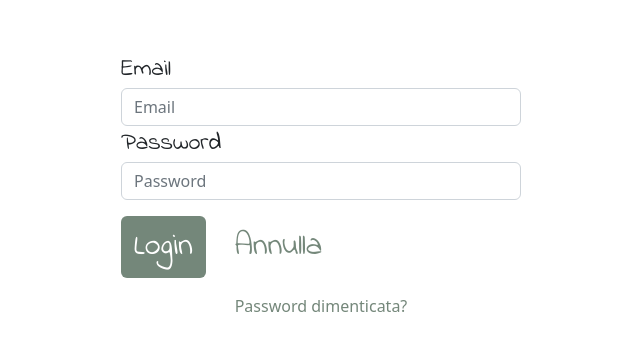
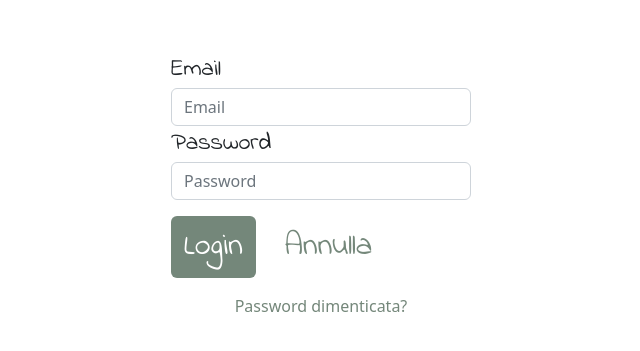
Before and after one commit to KingBrado/allevamento-precious-paws, a React (Create React App) app: page /login in a window 1280 px wide. Shown: the part 215-566 px from the top of the page, without its empty margins (319-959 px from the left). Built offline with nearby package versions, Linux system fonts and the light colour scheme; no server answers; a web font is replaced by a local one.

Commit message:
fix min-width for login and forgotten password

```diff
--- a/src/components/ForgottenPassword.js
+++ b/src/components/ForgottenPassword.js
@@ -40,7 +40,7 @@ export default function Login() {
       className="d-flex justify-content-center align-items-center"
       style={{ minHeight: "100vh" }}
     >
-      <form style={{ minWidth: "400px" }} onSubmit={handleSubmit}>
+      <form style={{ minWidth: "300px" }} onSubmit={handleSubmit}>
         <div className="form-group">
           <label htmlFor="email" style={cardBody}>
             Email
--- a/src/components/Login.js
+++ b/src/components/Login.js
@@ -43,7 +43,7 @@ export default function Login() {
       className="d-flex justify-content-center align-items-center"
       style={{ minHeight: "100vh"}}
     >
-      <form style={{ minWidth: "400px", maxWidth: "80%" }} onSubmit={handleSubmit}>
+      <form style={{ minWidth: "300px"}} onSubmit={handleSubmit}>
         <div className="form-group">
           <label htmlFor="email" style={cardBody}>
             Email
```
